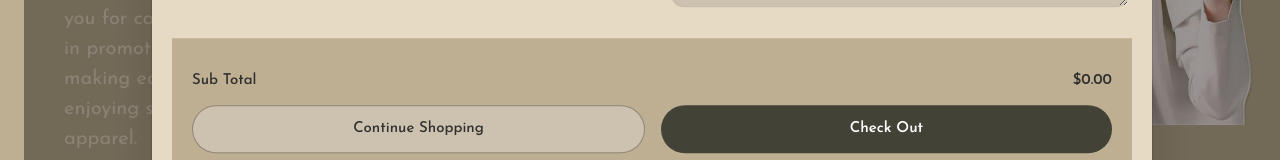
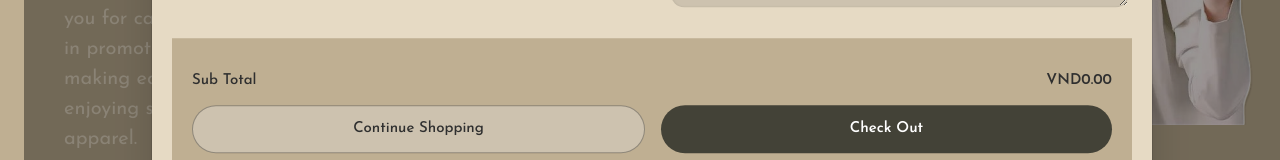
Before and after one commit to Drazod/Moda, a React (Vite) app in the folder FE/: page / in a window 1280 px wide. Both pictures are taken after a click on the button "Open cart". Shown: the part 530-690 px from the top of the page. Built offline with nearby package versions, Linux system fonts and the light colour scheme; no server answers; a web font is replaced by a local one.

Commit message:
feat: update order notice type and message, enhance voucher handling in cart

```diff
--- a/FE/src/components/cart/voucherPanel.jsx
+++ b/FE/src/components/cart/voucherPanel.jsx
@@ -62,7 +62,7 @@ export default function VoucherPanel({ onClose, onApply }) {
                   <p className="text-xs text-gray-500">Stock: {v.stock}</p>
                 </div>
                 <button
-                  onClick={() => onApply(v.couponCode)}
+                  onClick={() => onApply(v.couponCode, v.discount)}
                   className="rounded-full border border-black/30 px-4 py-1 text-[20px] font-medium hover:bg-black/10"
                 >
                   Apply
--- a/FE/src/layouts/cart.jsx
+++ b/FE/src/layouts/cart.jsx
@@ -32,7 +32,9 @@ export default function CartModal({ open, onClose }) {
 }, [open, user]);
   const [showVouchers, setShowVouchers] = useState(false);
   const [selectedVoucher, setSelectedVoucher] = useState("");
+  const [voucherDiscount, setVoucherDiscount] = useState(null);
 
+  console.log(voucherDiscount)
   const subtotal = useMemo(
     () => items.reduce((s, it) => s + it.price * it.qty, 0),
     [items]
@@ -50,7 +52,7 @@ export default function CartModal({ open, onClose }) {
     try {
       const res = await axiosInstance.post("/vnpay/create-payment", {
         orderId: cartId,
-        amount: subtotal,
+        amount: total,
         orderDescription: `Payment for cart #${cartId}`,
         orderType: "other",
         language: "vn",
@@ -106,6 +108,13 @@ export default function CartModal({ open, onClose }) {
     }
     updateQty(cartItemId, item.qty + 1);
   };
+  const total = useMemo(() => {
+    if (!voucherDiscount) return subtotal;
+    if (voucherDiscount < 1) {
+      return subtotal * (1 - voucherDiscount);
+    }
+    return Math.max(subtotal * (100 - voucherDiscount) / 100, 0);
+  }, [subtotal, voucherDiscount]);
   const dec = (cartItemId) => {
     const item = items.find((it) => it.cartItemId === cartItemId);
     if (!item) return;
@@ -360,7 +369,7 @@ export default function CartModal({ open, onClose }) {
             <div className="mb-3 flex items-center justify-between text-[15px] text-[#2f2f2f]">
               <span className="font-medium">Sub Total</span>
               <span className="font-semibold">
-                ${subtotal.toFixed(2)}
+                VND{total.toFixed(2)}
               </span>
             </div>
 
@@ -389,8 +398,9 @@ export default function CartModal({ open, onClose }) {
     {showVouchers && (
       <VoucherPanel
         onClose={() => setShowVouchers(false)}
-        onApply={(couponCode) => {
+        onApply={(couponCode, discount) => {
           setSelectedVoucher(couponCode);   // store coupon code
+          setVoucherDiscount(discount);      // store voucher discount
           setShowVouchers(false);
         }}
       />
```
Also changed, not shown: 1 other file (tests, documents, lock files or other folders).
